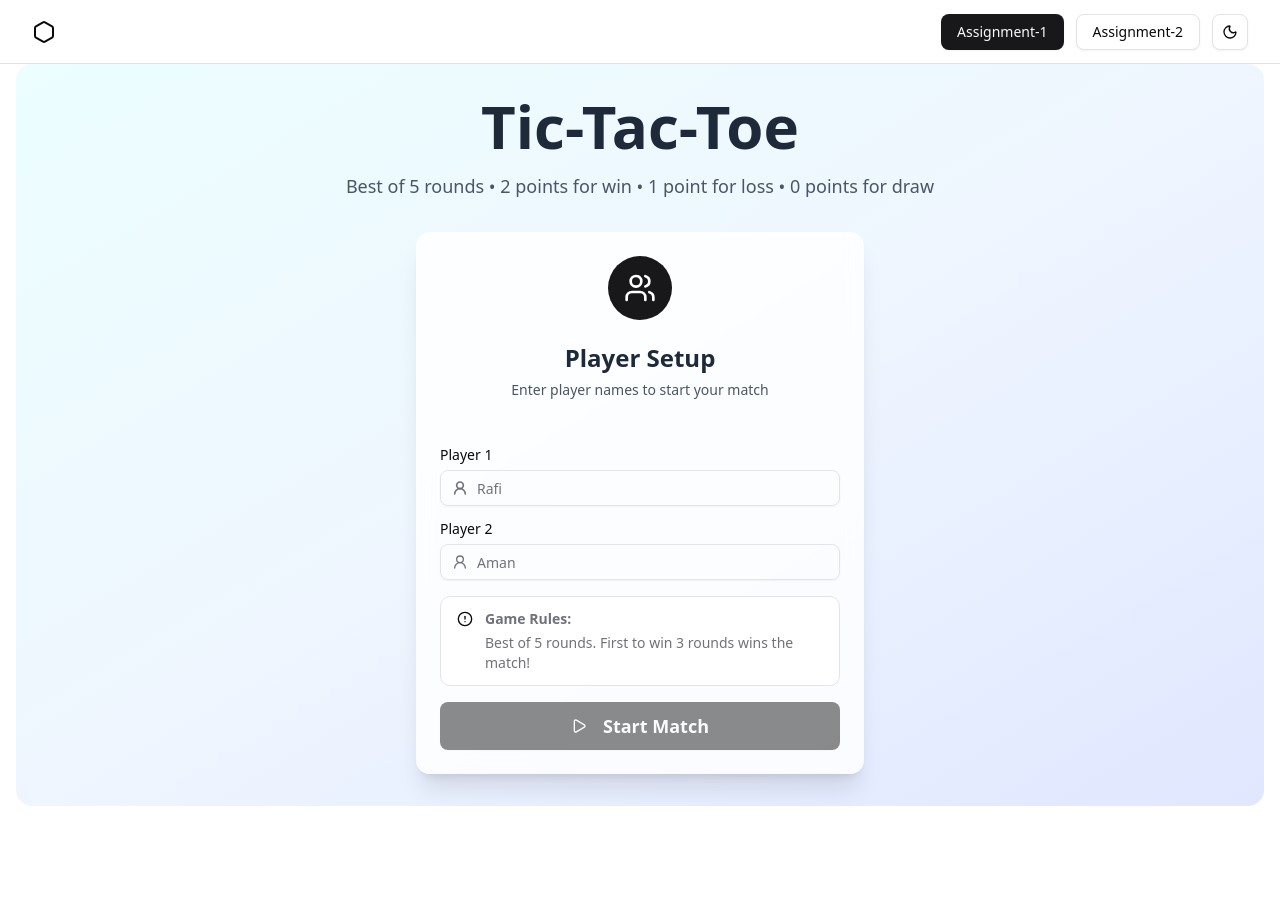
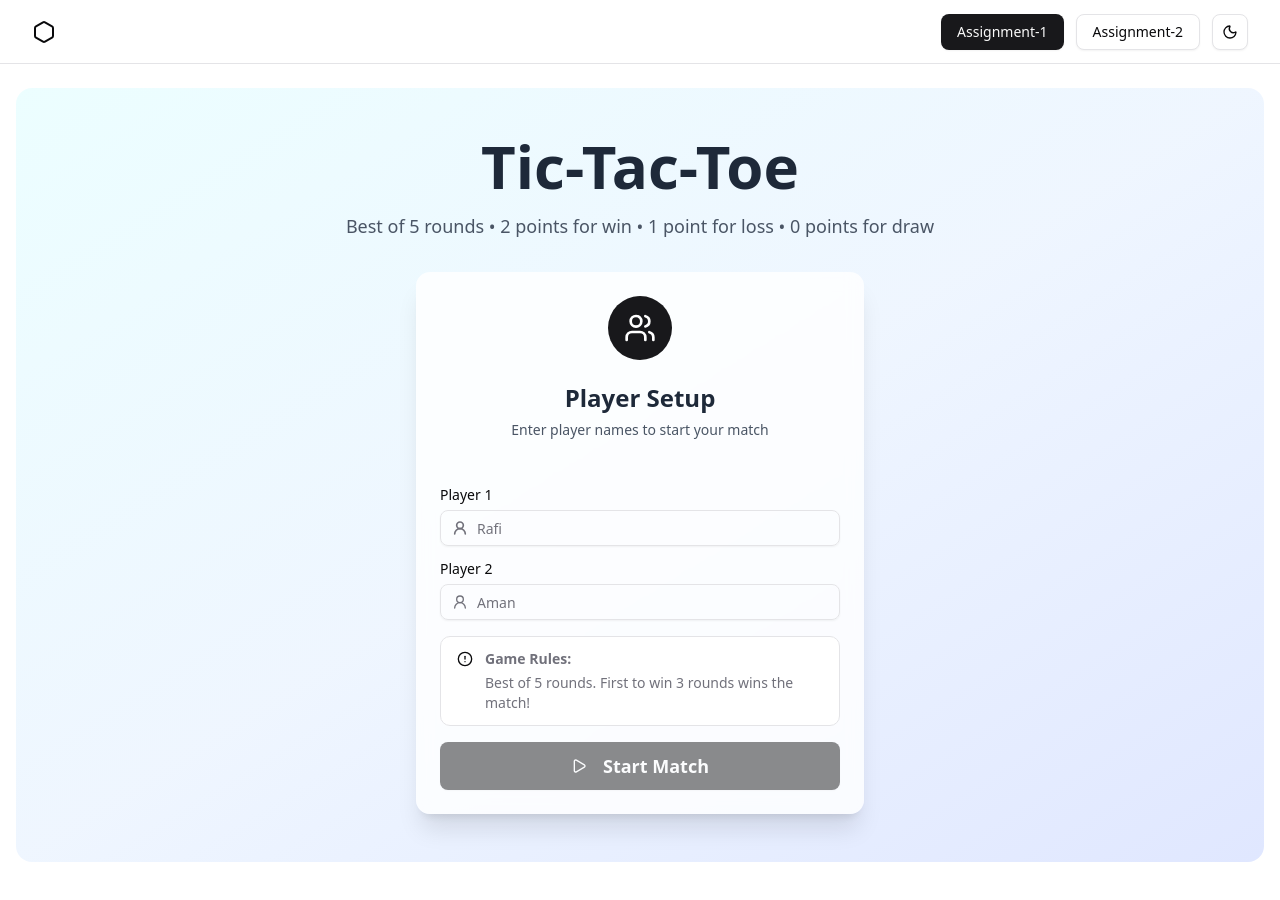
Before and after one commit to rafi-aman3/ifarmer-assignment, a Next.js app: page /assignment-1/player-setup in a window 1280 px wide. Shown: the top 900 px of the page. Before the commit the page ends 870 px from the top, so only its background shows below. Built offline with nearby package versions, Linux system fonts and the light colour scheme; what @bprogress/next would draw is missing.

Commit message:
refactor: update layout of GamePage, LeaderboardPage, ResultPage, and PlayerSetup components for improved spacing and responsiveness

```diff
--- a/app/assignment-1/game/page.tsx
+++ b/app/assignment-1/game/page.tsx
@@ -2,7 +2,7 @@ import { GameBoard } from "@/components/assignment-1/GameBoard";
 
 export default function GamePage() {
   return (
-    <main className="min-h-[92vh] md:min-h-[88vh] rounded-none md:rounded-2xl bg-gradient-to-br from-green-50 to-emerald-100 dark:from-gray-900 dark:to-gray-800">
+    <main className="mt-4 md:mt-6 min-h-[92vh] md:min-h-[88vh] rounded-none md:rounded-2xl bg-gradient-to-br from-green-50 to-emerald-100 dark:from-gray-900 dark:to-gray-800">
       <GameBoard />
     </main>
   );
--- a/app/assignment-1/leaderboard/page.tsx
+++ b/app/assignment-1/leaderboard/page.tsx
@@ -2,7 +2,7 @@ import { LeaderboardScreen } from "@/components/assignment-1/LeaderboardScreen";
 
 export default function LeaderboardPage() {
   return (
-    <main className="min-h-[92vh] md:min-h-[88vh] rounded-none md:rounded-2xl bg-gradient-to-br from-purple-50 to-pink-100 dark:from-gray-900 dark:to-gray-800">
+    <main className=" mt-4 md:mt-6 min-h-[92vh] md:min-h-[88vh] rounded-none md:rounded-2xl bg-gradient-to-br from-purple-50 to-pink-100 dark:from-gray-900 dark:to-gray-800">
       <LeaderboardScreen />
     </main>
   );
--- a/app/assignment-1/result/page.tsx
+++ b/app/assignment-1/result/page.tsx
@@ -3,7 +3,7 @@ import { redirect } from "next/navigation";
 
 export default function ResultPage() {
   return (
-    <main className="min-h-[92vh] md:min-h-[88vh] rounded-none md:rounded-2xl bg-gradient-to-br from-yellow-50 to-orange-100 dark:from-gray-900 dark:to-gray-800">
+    <main className="mt-4 md:mt-6 min-h-[92vh] md:min-h-[88vh] rounded-none md:rounded-2xl bg-gradient-to-br from-yellow-50 to-orange-100 dark:from-gray-900 dark:to-gray-800">
       <ResultScreen />
     </main>
   );
--- a/components/assignment-1/PlayerSetup.tsx
+++ b/components/assignment-1/PlayerSetup.tsx
@@ -2,8 +2,8 @@ import PlayerSetupFormContainer from "./PlayerSetupFormContainer";
 
 const PlayerSetup = () => {
   return (
-    <main className=" min-h-[92vh] md:min-h-[85vh] rounded-none md:rounded-2xl bg-gradient-to-br from-cyan-50 via-blue-50 to-indigo-100 dark:from-slate-900 dark:via-slate-800 dark:to-slate-900">
-      <div className="container mx-auto px-4 py-4 md:py-8">
+    <main className="mt-4 md:mt-6 min-h-[92vh] md:min-h-[85vh] rounded-none md:rounded-2xl bg-gradient-to-br from-cyan-50 via-blue-50 to-indigo-100 dark:from-slate-900 dark:via-slate-800 dark:to-slate-900">
+      <div className="container mx-auto px-4 py-4 md:py-12">
         <div className="text-center mb-8">
           <h1 className="text-4xl md:text-6xl font-bold text-gray-800 dark:text-white mb-4">
             Tic-Tac-Toe
```
